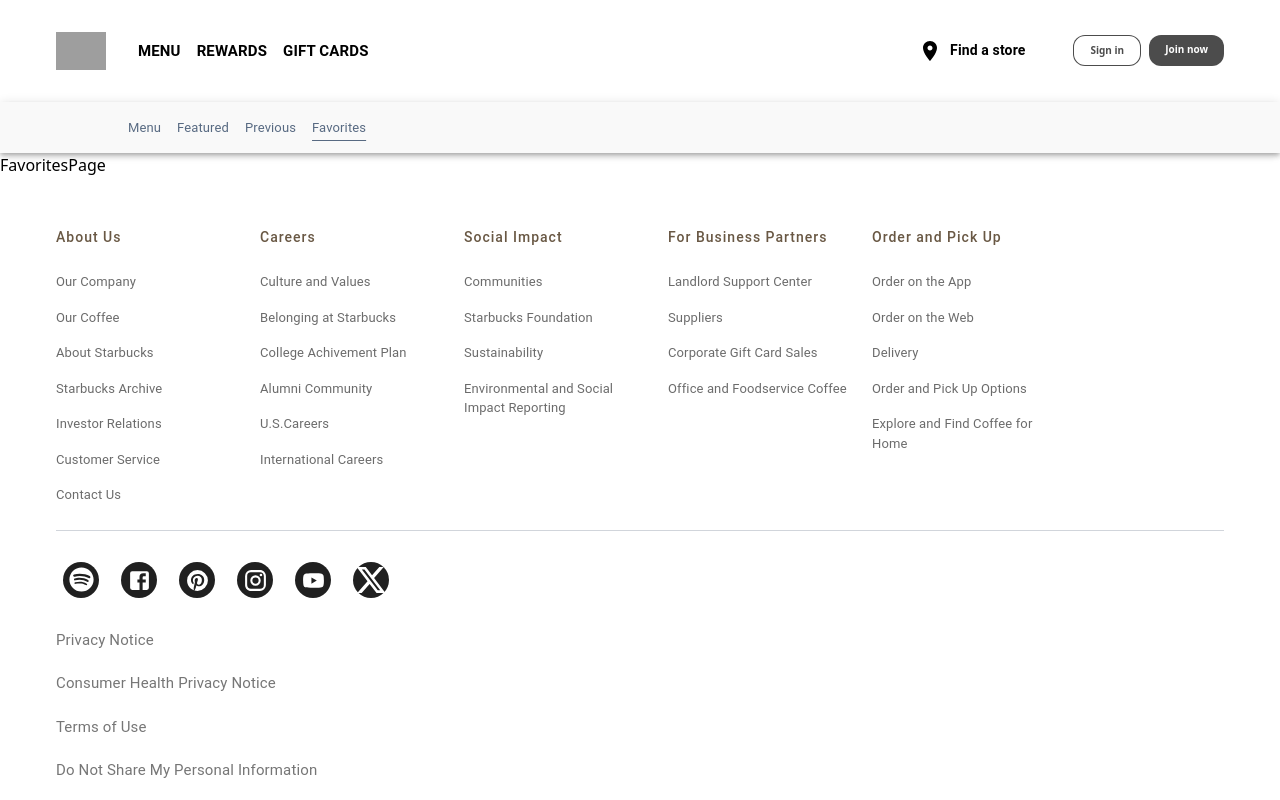
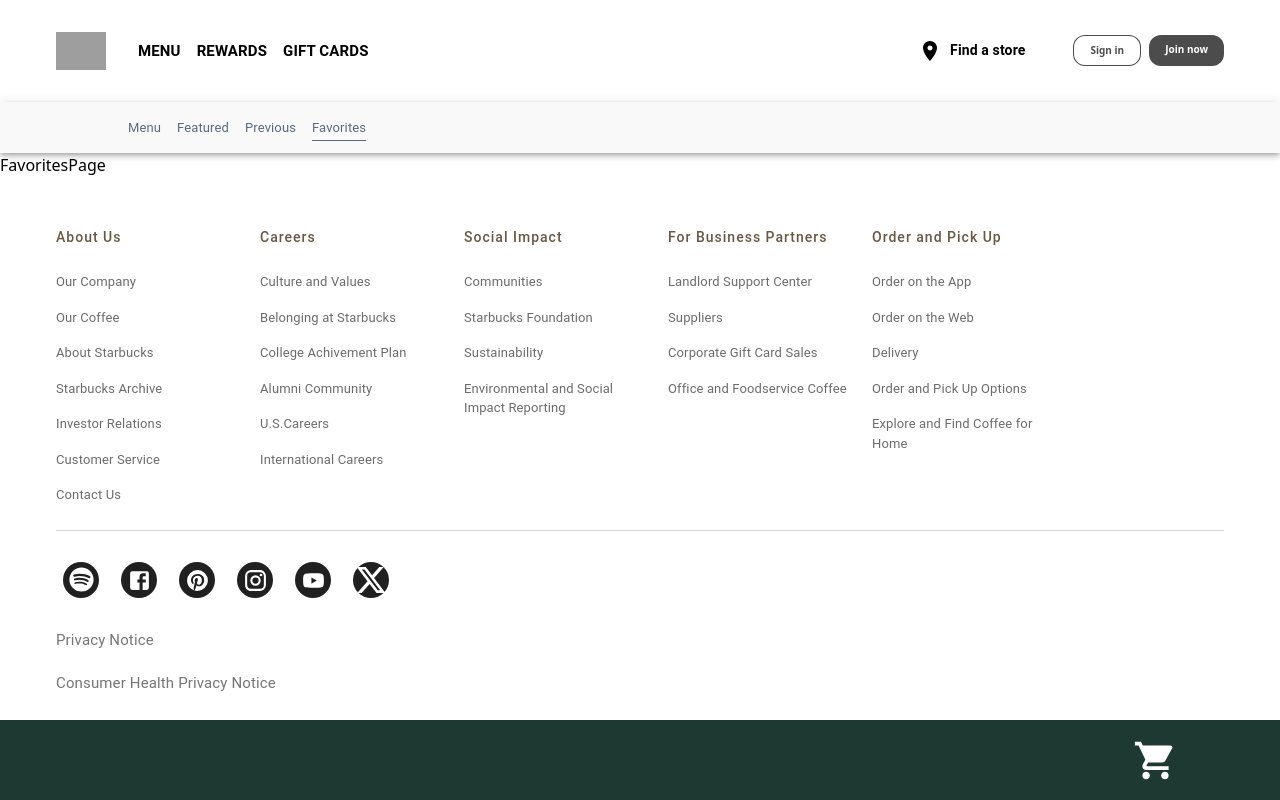
Before and after one commit to imbizman316/starbucks-mockup, a Next.js app: page /menu/favorites in a window 1280 px wide. Shown: the top 800 px of the page. Built offline with nearby package versions, Linux system fonts and the light colour scheme; grey boxes are pictures that could not be loaded.

Commit message:
Added cart and add order button

```diff
--- /dev/null
+++ b/app/components/pages/menu/BottomCart.tsx
@@ -0,0 +1,26 @@
+import { Box } from "@mui/material";
+import React from "react";
+import ShoppingCartIcon from "@mui/icons-material/ShoppingCart";
+
+const BottomCart = () => {
+  return (
+    <Box
+      sx={{
+        width: "100%",
+        backgroundColor: "#1e3932",
+        height: "10vh",
+        position: "fixed",
+        bottom: 0,
+        display: "flex",
+        justifyContent: "end",
+        alignItems: "center",
+        paddingX: "8vw",
+        zIndex: 300,
+      }}
+    >
+      <ShoppingCartIcon sx={{ color: "white", fontSize: "45px" }} />
+    </Box>
+  );
+};
+
+export default BottomCart;
--- /dev/null
+++ b/app/gift/page.tsx
@@ -0,0 +1,19 @@
+import React from "react";
+
+const GiftPage = () => {
+  const numberCards = [2, 3, 4, 5, 6, 7, 8, 9, 10];
+  //Each worth their face value
+  const faceCards = ["jack", "queen", "king", "ace"];
+  //They worth 10 points, except ace is worth either 1 or 11.
+
+  const startingBankroll = 100;
+
+  return (
+    <div>
+      <h1 className="font-bold text-2xl">Black Jack Card Game</h1>
+      <div>{}</div>
+    </div>
+  );
+};
+
+export default GiftPage;
--- a/app/menu/[id]/page.tsx
+++ b/app/menu/[id]/page.tsx
@@ -6,7 +6,7 @@
 import SizeOptions from "@/app/components/pages/menu/coffee_id/SizeOptions";
 import { useCoffeeStore } from "@/app/store/coffeeStore";
 import { Coffee } from "@/app/types/menus/types";
-import { Box, CircularProgress } from "@mui/material";
+import { Box, Button, CircularProgress } from "@mui/material";
 import { usePathname } from "next/navigation";
 // import { useRouter } from "next/router";
 import React, { useEffect, useState } from "react";
@@ -75,6 +75,23 @@
           <CoffeeDescription description={coffeeDetail.description} />
         </Box>
       )}
+      <Button
+        sx={{
+          backgroundColor: "#007549",
+          color: "#f0fffd",
+          fontSize: "19px",
+          fontWeight: 600,
+          padding: "18px 24px",
+          borderRadius: "500px",
+          position: "fixed",
+          bottom: "13vh",
+          right: "5vw",
+          boxShadow: "0 0 6px #000000",
+          zIndex: 300,
+        }}
+      >
+        Add to Order
+      </Button>
     </Box>
   );
 };
--- a/app/menu/layout.tsx
+++ b/app/menu/layout.tsx
@@ -5,6 +5,7 @@
 import { Box, Typography } from "@mui/material";
 import React from "react";
 import { usePathname } from "next/navigation";
+import BottomCart from "../components/pages/menu/BottomCart";
 
 interface MenuOption {
   id: number;
@@ -70,6 +71,7 @@
         <MenuNav />
       </StickyTitle>
       {children}
+      <BottomCart />
     </>
   );
 }
```
